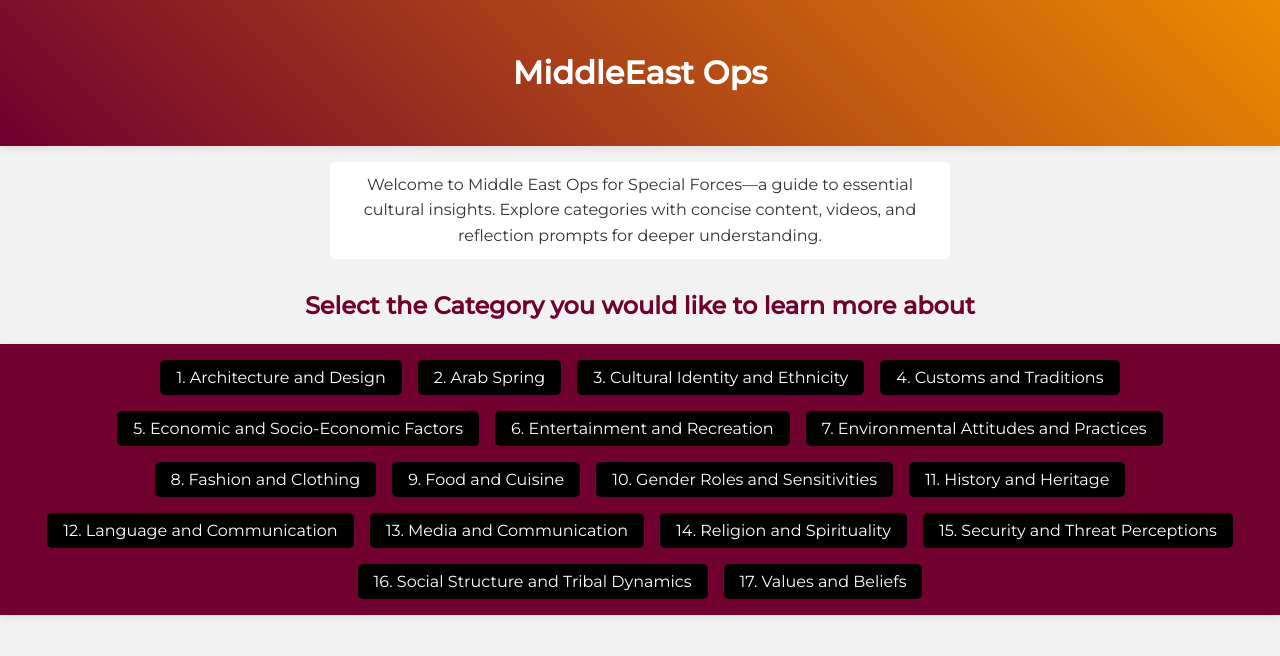
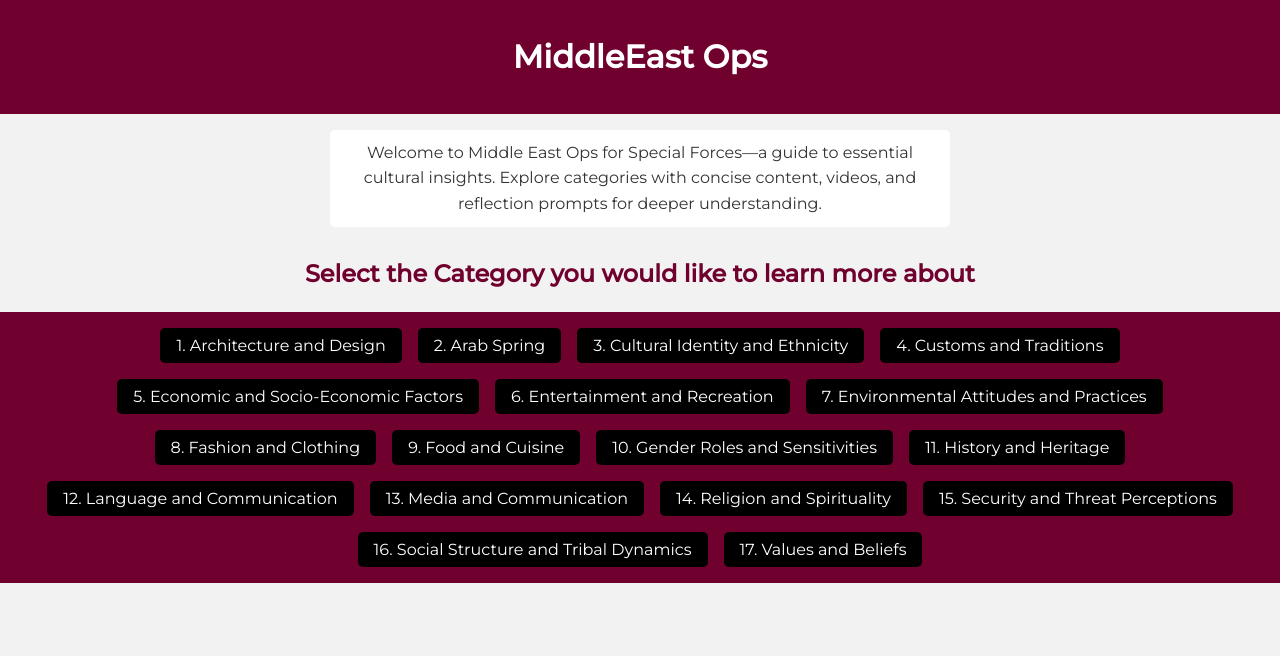
Before and after one commit to moayyadsaleh/SFG, a plain HTML site: page index.html in a window 1280 px wide. Drawn offline with Linux system fonts and the light colour scheme.

Commit message:
Add the following

```diff
--- a/styles.css
+++ b/styles.css
@@ -7,20 +7,16 @@ body {
 }
 
 header {
-  background: linear-gradient(45deg, #70002e, #ed8b00);
+  background-color: #70002e;
   color: white;
   text-align: center;
-  padding: 2rem 1rem;
-  box-shadow: 0 2px 8px rgba(0, 0, 0, 0.1);
-  position: sticky;
-  top: 0;
-  z-index: 1000;
+  padding: 1em;
 }
+
 nav {
-  background: #70002e;
+  background-color: #70002e;
   padding: 0.5em;
   text-align: left; /* Align the entire nav to the left */
-  box-shadow: 0 2px 8px rgba(0, 0, 0, 0.1);
 }
 
 nav a {
```
